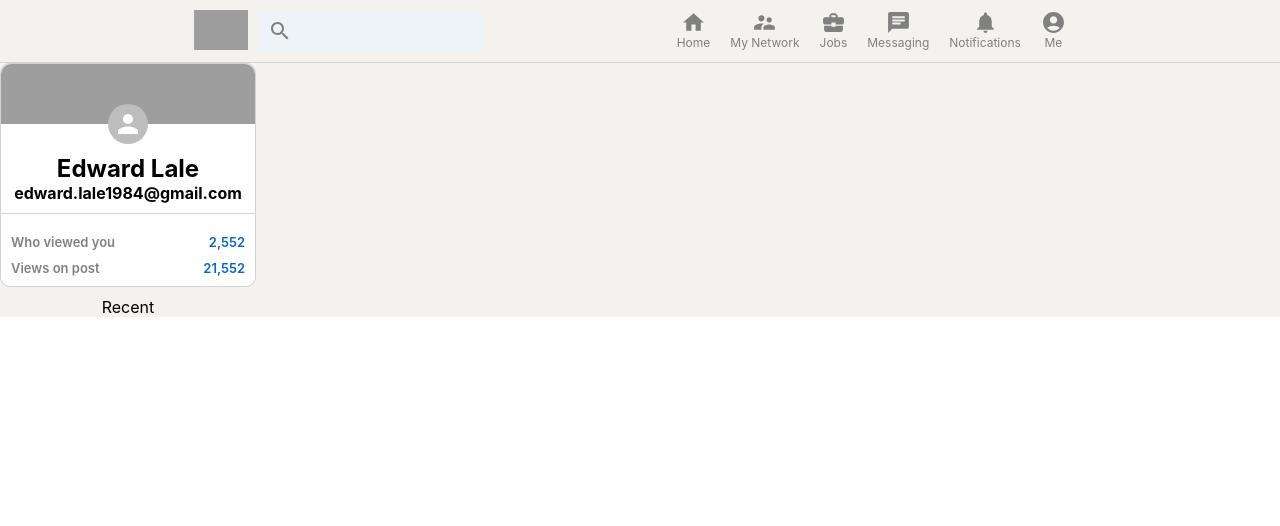
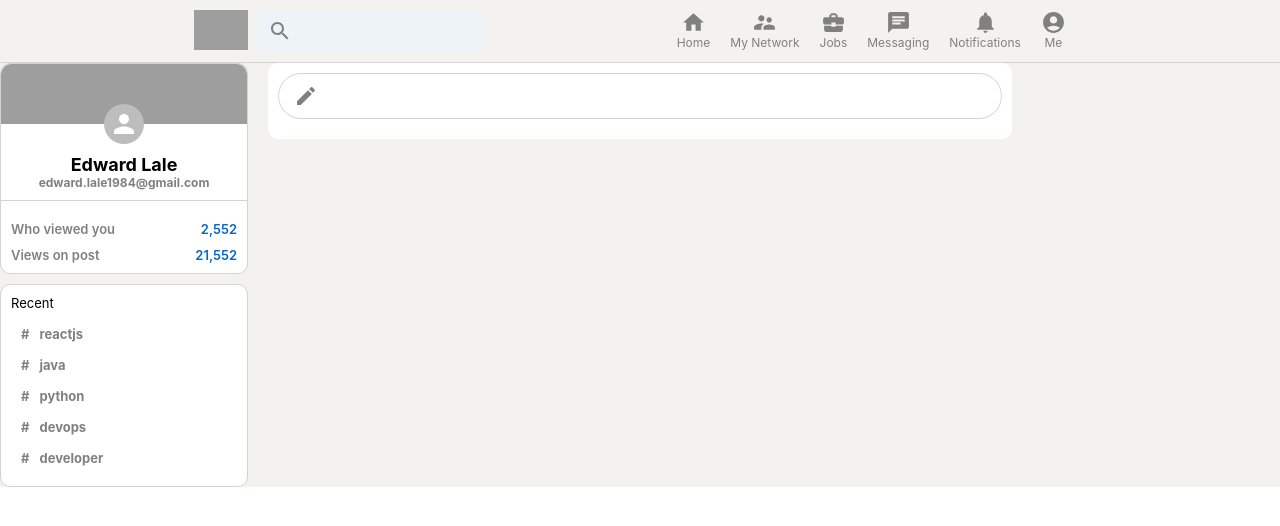
Before and after one commit to Elale1984/linkedin-clone, a React (Create React App) app: page / in a window 1280 px wide. Shown: the top 526 px of the page. Built offline with nearby package versions, Linux system fonts and the light colour scheme; grey boxes are pictures that could not be loaded.

Commit message:
feed input field

```diff
--- a/src/App.js
+++ b/src/App.js
@@ -1,9 +1,8 @@
-import React from 'react';
-
-import './App.css';
-import Header from './Header';
-import Sidebar from './Sidebar';
-
+import React from 'react'
+import './App.css'
+import Header from './Header'
+import Sidebar from './Sidebar'
+import Feed from './Feed'
 function App() {
   return (
     <div className="app">
@@ -15,7 +14,7 @@
         <div className="app__body">
           <Sidebar />
 
-          {/* Feed */}
+          <Feed />
           {/* Widgets */}
         </div>
 
--- /dev/null
+++ b/src/Feed.css
@@ -0,0 +1,39 @@
+.feed {
+    flex: 0.6;
+    margin: 0 20px;
+
+}
+
+.feed__inputContainer {
+    background-color: white;
+    padding: 10px;
+    padding-bottom: 20px;
+    border-radius: 10px;
+    margin-bottom: 20px;
+}
+
+.feed__input {
+    border: 1px solid lightgray;
+    border-radius: 30px;
+    display: flex;
+    padding: 10px;
+    color: gray;
+    padding-left: 15px;
+}
+
+.feed__input > form {
+    display: flex;
+    width: 100%;
+}
+
+.feed__input > form > input {
+    border: none;
+    flex: 1;
+    margin-left: 10px;
+    outline-width: 0;
+    font-weight: 600;
+}
+
+.feed__input > form > button {
+    display: none;
+}
--- /dev/null
+++ b/src/Feed.js
@@ -0,0 +1,21 @@
+import React from 'react'
+import './Feed.css'
+import CreateIcon from '@mui/icons-material/Create'
+
+function Feed() {
+  return (
+    <div className="feed">
+        <div className="feed__inputContainer">
+            <div className="feed__input">
+                <CreateIcon />
+                <form>
+                    <input type="text" />
+                    <button type='submit'>Send</button>
+                </form>
+            </div>
+        </div>
+    </div>
+  )
+};
+
+export default Feed
--- a/src/Sidebar.css
+++ b/src/Sidebar.css
@@ -13,6 +13,14 @@
 
 }
 
+.sidebar__top > h4 {
+    color: gray;
+    font-size: 12px;
+}
+
+.sidebar__top > h2 {
+    font-size: 18px;
+}
 .sidebar__top {
     display: flex;
     flex-direction: column;
@@ -58,3 +66,39 @@
     font-weight: bold;
     color: #0a66c2 !important;
 }
+
+.sidebar__bottom {
+    text-align: left;
+    padding: 10px;
+    border: 1px solid lightgray;
+    background-color: white;
+    border-radius: 10px;
+    margin-top: 10px;
+}
+
+.sidebar__recentItem {
+    display: flex;
+    font-size: 13px;
+    color: gray;
+    font-weight: bolder;
+    cursor: pointer;
+    margin-bottom: 5px;
+    padding: 5px;
+}
+
+.sidebar__bottom > p {
+    font-size: 13px;
+    padding-bottom: 10px;
+}
+
+.sidebar__recentItem:hover {
+    background-color: whitesmoke;
+    border-radius: 10px;
+    cursor: pointer;
+    color: black;
+}
+
+.sidebar__hash {
+    margin-right: 10px;
+    margin-left: 5px;
+}
--- a/src/Sidebar.js
+++ b/src/Sidebar.js
@@ -2,6 +2,14 @@
 import React from "react";
 import "./Sidebar.css";
 function Sidebar() {
+
+    const recentItem = (topic) => (
+        <div className="sidebar__recentItem">
+            <span className="sidebar__hash">#</span>
+            <p>{topic}</p>
+        </div>
+    );
+
   return (
     <div className="sidebar">
       <div className="sidebar__top">
@@ -25,6 +33,12 @@
       </div>
       <div className="sidebar__bottom">
         <p>Recent</p>
+        {recentItem('reactjs')}
+        {recentItem('java')}
+        {recentItem('python')}
+        {recentItem('devops')}
+        {recentItem('developer')}
+
       </div>
     </div>
   );
```
